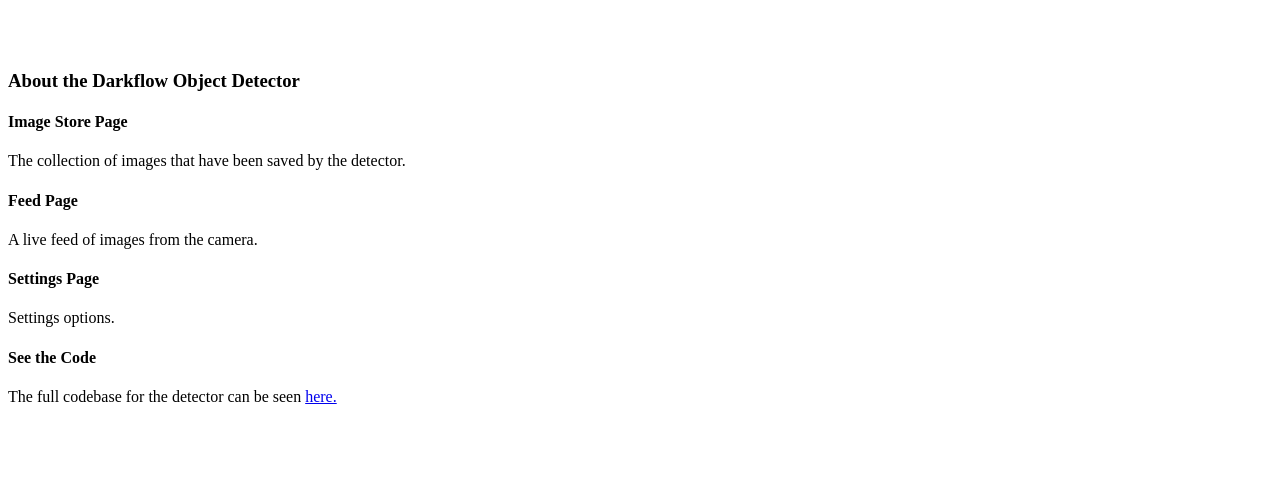
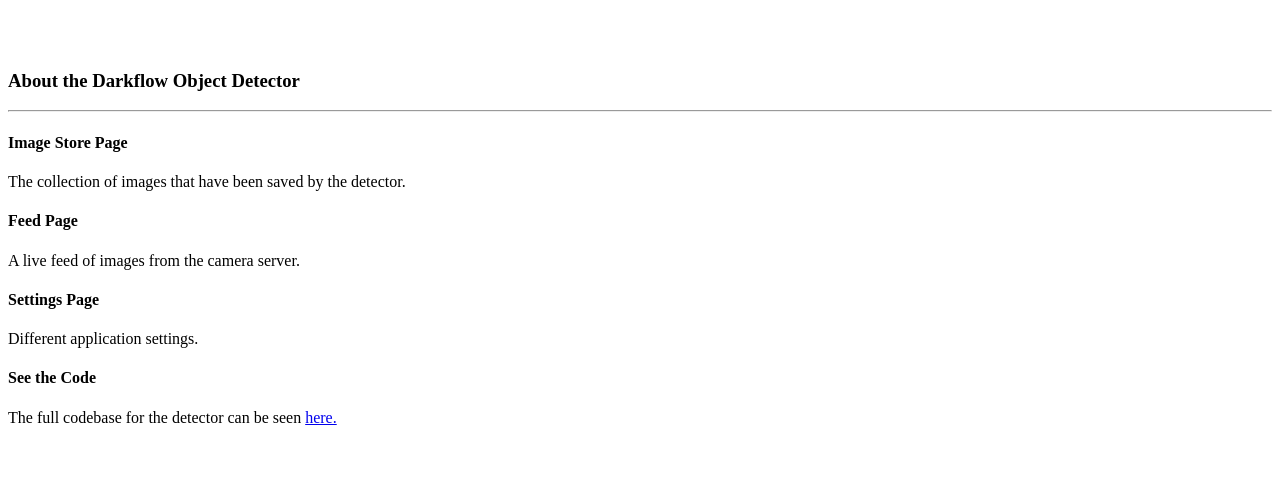
Before and after one commit to scott-mcnulty/darkflow-object-detection, an Angular app in the folder frontend/: page /about in a window 1280 px wide. Shown: the part 219-696 px from the top of the page. Built offline with nearby package versions, Linux system fonts and the light colour scheme; what angular-bootstrap-md would draw is missing.

Commit message:
Make the content class for pages uniform

```diff
--- a/frontend/src/app/pages/about/about.component.html
+++ b/frontend/src/app/pages/about/about.component.html
@@ -1,13 +1,16 @@
+<div class="p-4">
     <h3>About the Darkflow Object Detector</h3>
+    <hr />
 
     <h4>Image Store Page</h4>
     <p>The collection of images that have been saved by the detector.</p>
 
     <h4>Feed Page</h4>
-<p>A live feed of images from the camera.</p>
+    <p>A live feed of images from the camera server.</p>
 
     <h4>Settings Page</h4>
-<p>Settings options.</p>
+    <p>Different application settings.</p>
 
     <h4>See the Code</h4>
     <p>The full codebase for the detector can be seen <a href="https://github.com/scott-mcnulty/darkflow-object-detection" target="_blank">here.</a></p>
+</div>
--- a/frontend/src/app/pages/image-store/image-store.component.html
+++ b/frontend/src/app/pages/image-store/image-store.component.html
@@ -1,9 +1,6 @@
-<!-- <div class="jumbotron">
-    <h1>Darkflow Object Detection</h1>
-</div> -->
-
-
-<h1 class="my-4 text-center text-lg-left">Gallery</h1>
+<div class="p-4">
+    <h3>Gallery</h3>
+    <hr />
 
     <div class="row text-center text-lg-left">
 
@@ -72,3 +69,5 @@
           <li class="page-item"><a class="page-link" mdbWavesEffect>Last</a></li>
         </ul>
       </nav>
+
+</div>
--- a/frontend/src/app/pages/page-not-found/page-not-found.component.html
+++ b/frontend/src/app/pages/page-not-found/page-not-found.component.html
@@ -1,4 +1,4 @@
-<div class="text-center">
+<div class="p-4">
     <h1>404</h1>
     <p>Page not found</p>
 </div>
```
Lines whose indentation alone changed are shown as unchanged.
